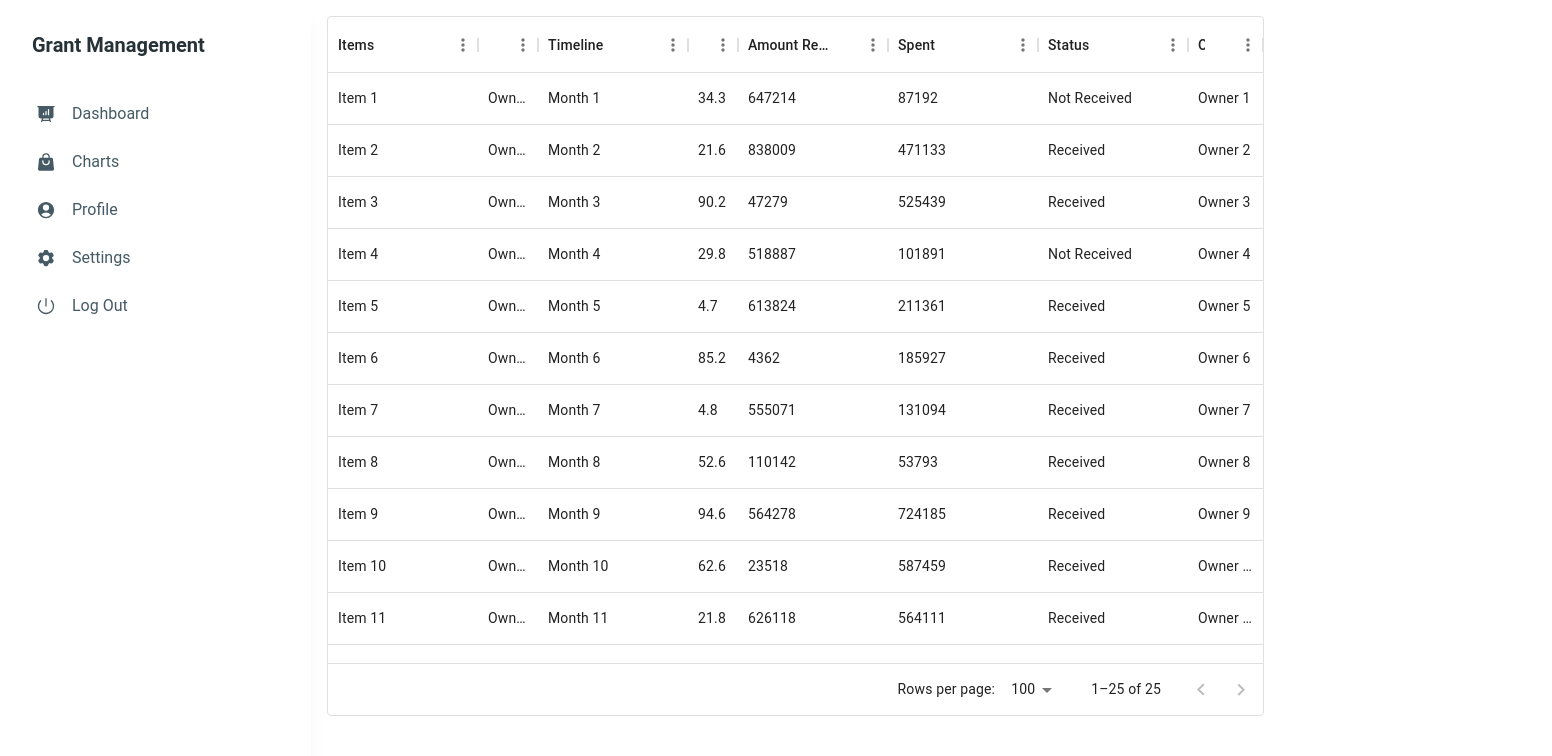
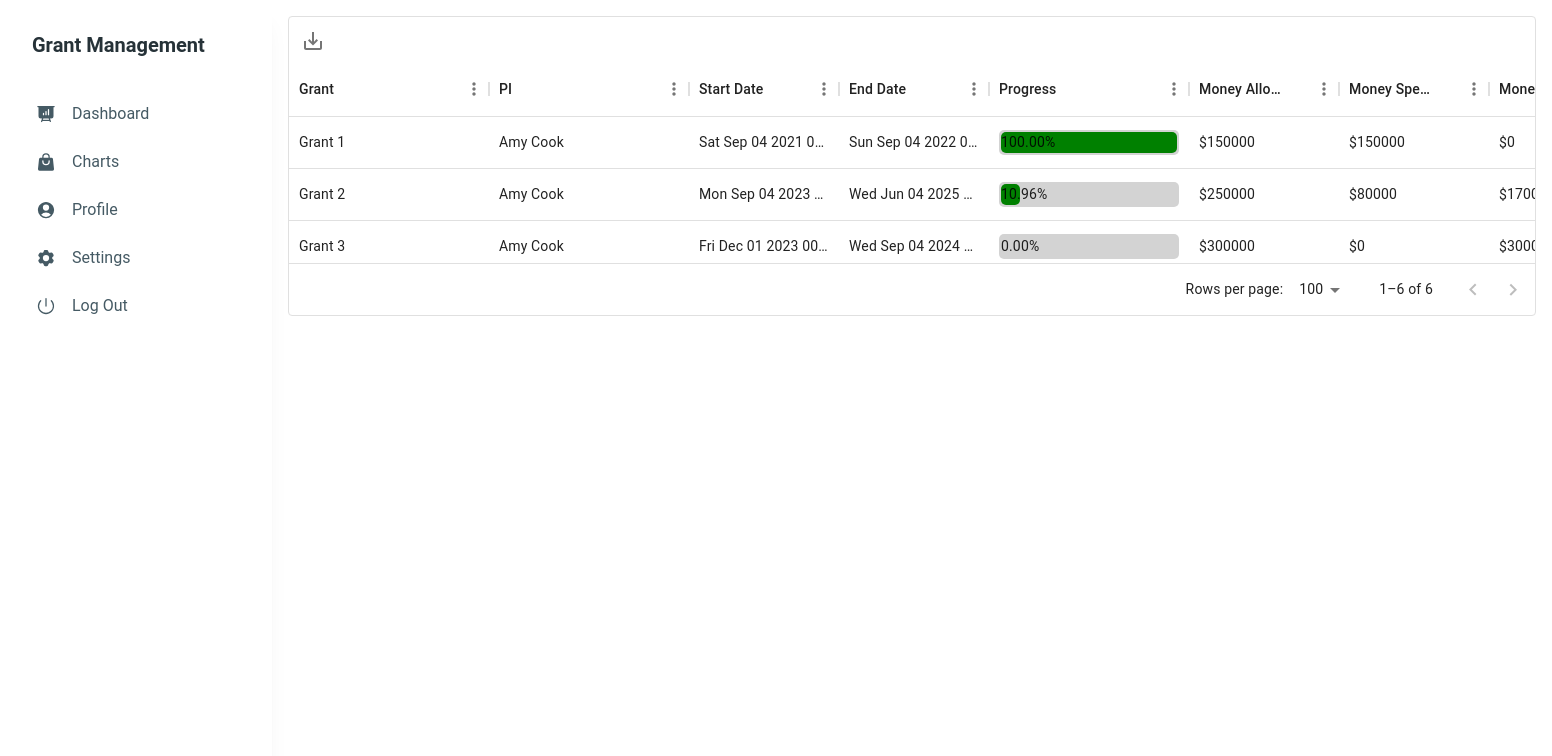
Before and after one commit to DaronAdams/grant-monitor, a React (Create React App) app in the folder frontend/: page /dashboard in a window 1280 px wide. Shown: the top 756 px of the page, 1552 px wide, since content can reach past the window. Built offline with nearby package versions, Linux system fonts and the light colour scheme.

Commit message:
Excel Addition

```diff
--- /dev/null
+++ b/frontend/src/components/UpdatedGrid.tsx
@@ -0,0 +1,253 @@
+import * as React from 'react';
+import { DataGrid, GridToolbarContainer, GridToolbarExport, GridColDef, GridRowsProp,} from '@mui/x-data-grid';
+import { IconButton, Menu, MenuItem } from '@mui/material';
+import { SaveAlt as SaveAltIcon } from '@mui/icons-material';
+import * as XLSX from 'xlsx';
+
+const UpdatedGrid = () => {
+
+
+const rows: GridRowsProp = [
+    {
+        grant: 'Grant 1',
+        owner: 'Amy Cook',
+        startDate: new Date(2021,8,4),
+        endDate: new Date(2022,8,4),
+        moneyAllocated: 150000,
+        moneySpent: 150000,
+        grantStatus: 'Grant Finished',
+        id:0,
+    },
+
+    {
+        grant: 'Grant 2',
+        owner: 'Amy Cook',
+        startDate: new Date(2023,8,4),
+        endDate: new Date(2025,5,4),
+        moneyAllocated: 250000,
+        moneySpent: 80000,
+        grantStatus: 'In Progress',
+        id:1,
+    },
+
+    {
+        grant: 'Grant 3',
+        owner: 'Amy Cook',
+        startDate: new Date(2023,11,1),
+        endDate: new Date(2024,8,4),
+        moneyAllocated: 300000,
+        moneySpent: 0,
+        grantStatus: 'Grant Not Started',
+        id:2,
+    },
+
+    {
+        grant: 'Grant 4',
+        owner: 'Vinhthuy Phan',
+        startDate: new Date(2022,11,1),
+        endDate: new Date(2023,3,4),
+        moneyAllocated: 300000,
+        moneySpent: 300000,
+        grantStatus: 'Grant Finished',
+        id:3,
+    },
+
+    {
+        grant: 'Grant 5',
+        owner: 'Vinhthuy Phan',
+        startDate: new Date(2023,5,4),
+        endDate: new Date(2026,3,4),
+        moneyAllocated: 500000,
+        moneySpent: 100000,
+        grantStatus: 'In Progress',
+        id:4,
+    },
+
+    {
+        grant: 'Grant 6',
+        owner: 'Fatih Sen',
+        startDate: new Date(2023,12,2),
+        endDate: new Date(2025,2,4),
+        moneyAllocated: 400000,
+        moneySpent: 0,
+        grantStatus: 'Grant Not Started',
+        id:5,
+    },
+
+];
+
+rows.forEach((row) => {
+    const currentDate = new Date(); // Get the current date
+    const totalDuration = (row.endDate as any - row.startDate as any) / (1000 * 60 * 60 * 24); // Total duration in days
+    const elapsedDuration = (currentDate as any - row.startDate as any) / (1000 * 60 * 60 * 24); // Elapsed duration in days
+    if (elapsedDuration < 0) {
+        row.progress = 0; // Start date is in the future, set progress to 0%
+    } else if (elapsedDuration > totalDuration) {
+        row.progress = 100; // End date has passed, set progress to 100%
+    } else {
+        row.progress = (elapsedDuration / totalDuration) * 100; // Progress percentage
+    }
+    row.moneyLeft = row.moneyAllocated - row.moneySpent;
+});
+
+
+const columns: GridColDef[] = [
+
+
+    {field: 'grant', headerName: 'Grant', width: 200},
+    {field: 'owner', headerName: 'PI', width: 200},
+    {field: 'startDate', headerName: 'Start Date', width: 150},
+    {field: 'endDate', headerName: 'End Date', width: 150},
+    {field: 'progress',headerName: 'Progress',width: 200,
+    renderCell: (params) => (
+        <div style={{ width: '100%', backgroundColor: 'lightgray', padding: '2px', borderRadius: '5px' }}>
+            <div
+                style={{
+                        width: `${params.value}%`,
+                        backgroundColor: 'green',
+                        height: '100%',
+                        borderRadius: '5px',
+                    }}
+                >
+                    {params.value.toFixed(2)}%
+            </div>
+        </div>
+        ),
+    },
+    {field: 'moneyAllocated', headerName: 'Money Allocated', valueFormatter: (params) => `$${params.value}`, width: 150},
+    {field: 'moneySpent', headerName: 'Money Spent', valueFormatter: (params) => `$${params.value}`, width: 150},
+    {field: 'moneyLeft', headerName: 'Money Left', valueFormatter: (params) => `$${params.value}`, width: 150},
+    {field: 'grantStatus', headerName: 'Status',type:'singleSelect', valueOptions: ['Grant Finished', 'In Progress', 'Grant Not Started'], width: 150},
+
+
+];
+
+function CustomToolBar() {
+    const [anchorEl, setAnchorEl] = React.useState<null | HTMLElement>(null);
+
+  const handleMenuOpen = (event: React.MouseEvent<HTMLElement>) => {
+    setAnchorEl(event.currentTarget);
+  };
+
+  const handleMenuClose = () => {
+    setAnchorEl(null);
+  };
+
+const exportDataAsCSV = (data: Array<{ [key: string]: any }>) => {
+        const formattedData = data.map((row) => ({
+          Grant: row.grant,
+          PI: row.owner,
+          StartDate: row.startDate.toLocaleDateString('en-GB'), // Format date as dd/mm/yyyy
+          EndDate: row.endDate.toLocaleDateString('en-GB'), // Format date as dd/mm/yyyy
+          Progress: `${row.progress.toFixed(2)}%`,
+          MoneyAllocated: `$${row.moneyAllocated}`,
+          MoneySpent: `$${row.moneySpent}`,
+          MoneyLeft: `$${row.moneyLeft}`,
+          GrantStatus: row.grantStatus,
+        }));
+
+        const csvContent =
+          "data:text/csv;charset=utf-8," +
+          [Object.keys(formattedData[0]), ...formattedData.map(Object.values)]
+            .map((row) => row.join(','))
+            .join('\n');
+
+        const encodedUri = encodeURI(csvContent);
+
+    const link = document.createElement("a");
+    link.setAttribute("href", encodedUri);
+    link.setAttribute("download", "data.csv");
+
+    document.body.appendChild(link);
+    link.click();
+    document.body.removeChild(link);
+  };
+
+  const handleExportCSV = () => {
+    exportDataAsCSV(rows as Array<{ [key: string]: any }>);
+    handleMenuClose();
+  };
+
+    const rowsForExcelExport = rows.map((row) => ({
+        Grant: row.grant,
+        PI: row.owner,
+        StartDate: row.startDate,
+        EndDate: row.endDate,
+        Progress: row.progress,
+        MoneyAllocated: row.moneyAllocated,
+        MoneySpent: row.moneySpent,
+        MoneyLeft: row.moneyLeft,
+        GrantStatus: row.grantStatus,
+      }));
+
+    const handleExcelExport = () => {
+        const worksheet = XLSX.utils.json_to_sheet(rowsForExcelExport);
+        const workbook = XLSX.utils.book_new();
+        XLSX.utils.book_append_sheet(workbook, worksheet, 'DataGrid');
+
+        // Save the Excel file
+        XLSX.writeFile(workbook, 'data.xlsx');
+    };
+
+    return (
+        <GridToolbarContainer>
+          <IconButton onClick={handleMenuOpen}>
+            <SaveAltIcon />
+          </IconButton>
+          <Menu
+            anchorEl={anchorEl}
+            open={Boolean(anchorEl)}
+            onClose={handleMenuClose}
+          >
+            <MenuItem onClick={handleExportCSV}>Download as CSV</MenuItem>
+            <MenuItem onClick={handleExcelExport}>Download as Excel</MenuItem>
+
+          </Menu>
+        </GridToolbarContainer>
+      );
+
+}
+
+
+
+/*
+function CustomToolBar(){
+    return (
+        <GridToolbarContainer>
+
+            <GridToolbarExport
+            excelOptions = {{
+
+                customColumnHeaders: columns.map((column) => ({
+                    id: column.field,
+                    displayName: column.headerName,
+                    numFmt: column.field === 'progress' ? '0.00%' : undefined,
+                  })),
+                startDate: { numFmt : 'dd/mm/yyyy'},
+                endDate: { numFmt : 'dd/mm/yyyy'},
+
+
+            }}/>
+
+        </GridToolbarContainer>
+    );
+}
+*/
+
+
+
+
+return(
+
+        <div style = {{height: 300, width:'100%'}}>
+            <DataGrid
+            rows = {rows}
+            columns = {columns}
+            slots = {{toolbar: CustomToolBar}}/>
+        </div>
+
+    );
+
+}
+
+export default UpdatedGrid;
--- a/frontend/src/pages/Home.tsx
+++ b/frontend/src/pages/Home.tsx
@@ -1,5 +1,9 @@
 import { HomePageSidebar } from "../components/Sidebar";
 import BasicGrid from "../components/BasicGrid";
+import UpdatedGrid from "../components/UpdatedGrid";
+
+
+
 
 const HomePage = () => {
     return (
@@ -9,8 +13,11 @@ const HomePage = () => {
                 <div className="flex flex-col w-full">
                     <div className="flex flex-row justify-between items-center p-4">
 
-                        <BasicGrid />
+
+                        <UpdatedGrid />
+
                     </div>
+
                 </div>
             </div>
         </>
```
Also changed, not shown: frontend/package.json (+6 -2 lines), 1 other file (tests, documents, lock files or other folders).
